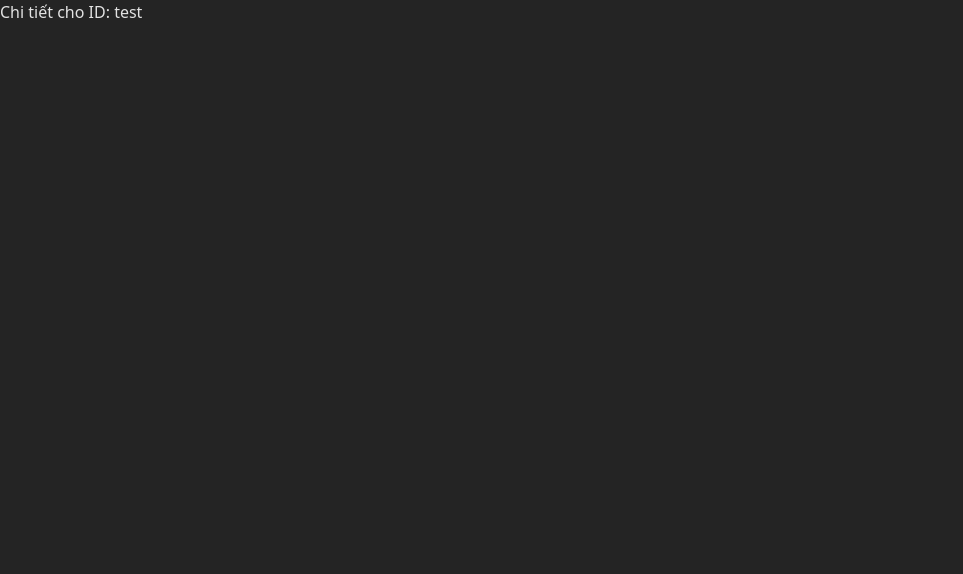
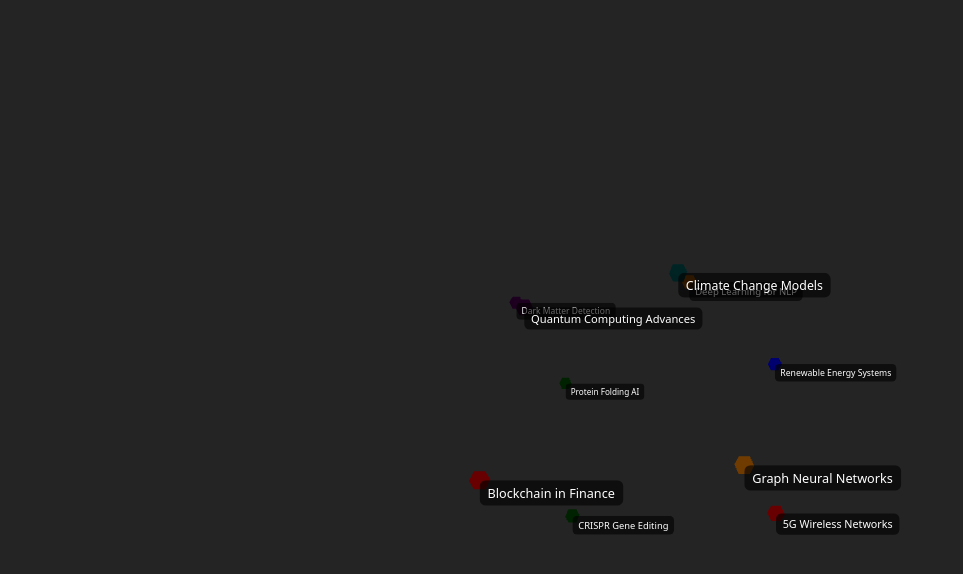
Before and after one commit to Tuprott991/Galaxy-of-Knowledge, a React (Vite) app in the folder frontend/: page /test in a window 1280 px wide. Shown: the top 574 px of the page, without its empty margins (0-963 px from the left). Built offline with nearby package versions, Linux system fonts and the light colour scheme.

Commit message:
feat: Refactor code structure for improved readability and maintainability

```diff
--- a/frontend/package.json
+++ b/frontend/package.json
@@ -10,18 +10,22 @@
     "preview": "vite preview"
   },
   "dependencies": {
+    "@react-three/drei": "^10.7.6",
+    "@react-three/fiber": "^9.3.0",
     "@tailwindcss/vite": "^4.1.14",
     "react": "^19.1.1",
     "react-dom": "^19.1.1",
     "react-hot-toast": "^2.6.0",
     "react-router-dom": "^7.9.3",
-    "tailwindcss": "^4.1.14"
+    "tailwindcss": "^4.1.14",
+    "three": "^0.180.0"
   },
   "devDependencies": {
     "@eslint/js": "^9.36.0",
     "@types/node": "^24.6.0",
     "@types/react": "^19.1.16",
     "@types/react-dom": "^19.1.9",
+    "@types/three": "^0.180.0",
     "@vitejs/plugin-react": "^5.0.4",
     "eslint": "^9.36.0",
     "eslint-plugin-react-hooks": "^5.2.0",
--- a/frontend/src/App.tsx
+++ b/frontend/src/App.tsx
@@ -4,10 +4,10 @@ import {
   Route,
   Navigate,
 } from "react-router-dom";
-
+import { Toaster } from "react-hot-toast";
 import Home from "./pages/Home";
 import Detail from "./pages/Detail";
-import { Toaster } from "react-hot-toast";
+import Test from "./pages/Test";
 
 export default function App() {
   return (
@@ -15,6 +15,7 @@ export default function App() {
       <Router>
         <Routes>
           <Route path="/" element={<Home />} />
+          <Route path="/test" element={<Test />} />
           <Route path="/:id" element={<Detail />} />
           <Route path="*" element={<Navigate to="/" replace />} />
         </Routes>
--- /dev/null
+++ b/frontend/src/data/sampleData.ts
@@ -0,0 +1,84 @@
+import type { Paper } from "../types/index";
+
+export const samplePapers: Paper[] = [
+  {
+    id: 1,
+    title: "Deep Learning for NLP",
+    x: 0.5,
+    y: 1.2,
+    z: -0.3,
+    cluster: "AI",
+  },
+  {
+    id: 2,
+    title: "Quantum Computing Advances",
+    x: -1.0,
+    y: 0.8,
+    z: 0.5,
+    cluster: "Physics",
+  },
+  {
+    id: 3,
+    title: "Graph Neural Networks",
+    x: 0.8,
+    y: -0.5,
+    z: 1.0,
+    cluster: "AI",
+  },
+  {
+    id: 4,
+    title: "CRISPR Gene Editing",
+    x: -0.7,
+    y: -1.2,
+    z: -0.4,
+    cluster: "Biology",
+  },
+  {
+    id: 5,
+    title: "Renewable Energy Systems",
+    x: 1.5,
+    y: 0.4,
+    z: -0.8,
+    cluster: "Energy",
+  },
+  {
+    id: 6,
+    title: "Blockchain in Finance",
+    x: -1.2,
+    y: -0.6,
+    z: 1.1,
+    cluster: "CS",
+  },
+  {
+    id: 7,
+    title: "Climate Change Models",
+    x: 0.3,
+    y: 1.0,
+    z: 0.9,
+    cluster: "Environment",
+  },
+  {
+    id: 8,
+    title: "Protein Folding AI",
+    x: -0.9,
+    y: 0.2,
+    z: -1.3,
+    cluster: "Biology",
+  },
+  {
+    id: 9,
+    title: "5G Wireless Networks",
+    x: 1.2,
+    y: -1.0,
+    z: 0.4,
+    cluster: "CS",
+  },
+  {
+    id: 10,
+    title: "Dark Matter Detection",
+    x: -1.4,
+    y: 1.1,
+    z: -0.9,
+    cluster: "Physics",
+  },
+];
--- /dev/null
+++ b/frontend/src/pages/Test.tsx
@@ -0,0 +1,62 @@
+import React, { Suspense } from "react";
+import { Canvas } from "@react-three/fiber";
+import { OrbitControls, Html } from "@react-three/drei";
+import { samplePapers } from "../data/sampleData";
+import type { Paper } from "../types";
+
+type PaperPointProps = {
+  paper: Paper;
+};
+
+const PaperPoint: React.FC<PaperPointProps> = ({ paper }) => {
+  const colorMap: Record<string, string> = {
+    AI: "orange",
+    Physics: "purple",
+    Biology: "green",
+    Energy: "blue",
+    CS: "red",
+    Environment: "teal",
+  };
+
+  return (
+    <mesh position={[paper.x, paper.y, paper.z]}>
+      {/* Icosahedron thay cho sphere */}
+      <icosahedronGeometry args={[0.08, 0]} />
+      <meshStandardMaterial
+        color={colorMap[paper.cluster] || "gray"}
+        flatShading
+      />
+      <Html distanceFactor={10}>
+        <div
+          style={{
+            background: "rgba(0,0,0,0.6)",
+            color: "white",
+            padding: "2px 5px",
+            borderRadius: "4px",
+            fontSize: "8px",
+            whiteSpace: "nowrap",
+          }}
+        >
+          {paper.title}
+        </div>
+      </Html>
+    </mesh>
+  );
+};
+
+const Paper3DScene: React.FC = () => {
+  return (
+    <Canvas style={{ width: "100vw", height: "100vh" }}>
+      <ambientLight intensity={0.5} />
+      <pointLight position={[10, 10, 10]} />
+      <Suspense fallback={null}>
+        {samplePapers.map((paper) => (
+          <PaperPoint key={paper.id} paper={paper} />
+        ))}
+      </Suspense>
+      <OrbitControls />
+    </Canvas>
+  );
+};
+
+export default Paper3DScene;
--- /dev/null
+++ b/frontend/src/types/index.ts
@@ -0,0 +1,3 @@
+import type { Paper } from "./sampleType";
+
+export type { Paper };
--- /dev/null
+++ b/frontend/src/types/sampleType.ts
@@ -0,0 +1,8 @@
+export type Paper = {
+  id: number;
+  title: string;
+  x: number;
+  y: number;
+  z: number;
+  cluster: string;
+};
```
Also changed, not shown: 1 other file (tests, documents, lock files or other folders).
